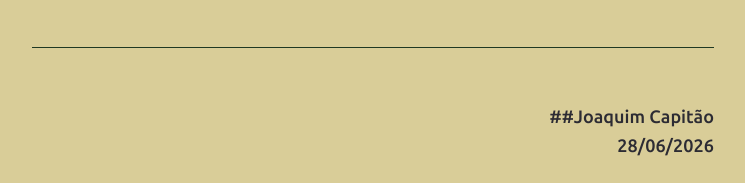
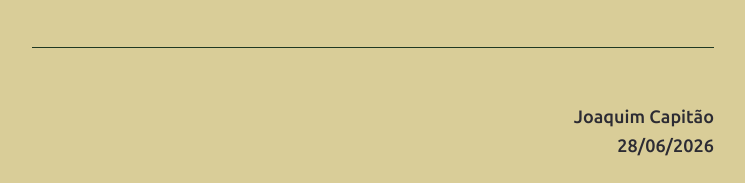
Before and after one commit to joaquim-capitao/queime-depois-de-ler, a Jekyll site: the page built from desporto-perfeito.md, in a window 1280 px wide. Shown: the part 1682-1865 px from the top of the page, without its empty margins (267-1012 px from the left). Built offline with Jekyll 4.4.1, drawn with Linux system fonts in a browser that asks for light colours; our own code applies the rules of GitHub Pages for plain Markdown files.

Commit message:
Atualizar o desporto-perfeito.md

```diff
--- a/desporto-perfeito.md
+++ b/desporto-perfeito.md
@@ -27,5 +27,5 @@ Decretar soluções para os problemas dos outros é o desporto perfeito. Exige z
 Moral da história: Quando o teu mundo estiver a desabar, não te preocupes. Vai ao Lidl ou ao Pingo Doce. Talvez, entre os congelados e os detergentes, encontres alguém capaz de te salvar a vida. Se não encontrares, pelo menos compra um chocolate.
 
 ---
-<div align="right">##Joaquim Capitão</div>
+<div align="right">Joaquim Capitão</div>
 <div align="right">28/06/2026</div>
```
